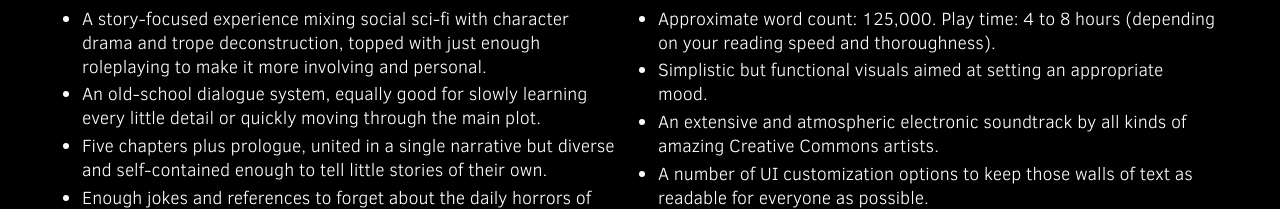
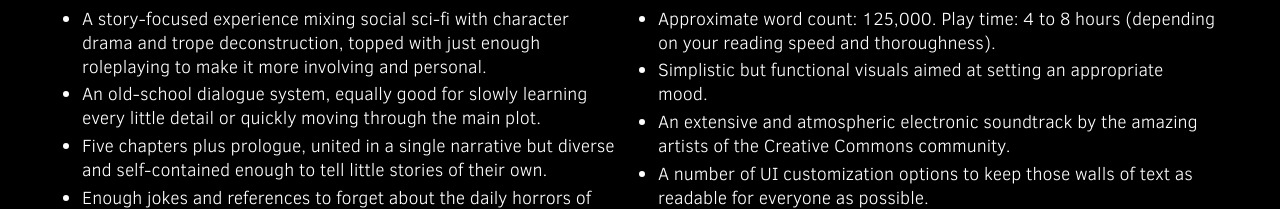
Before and after one commit to nsndp/swf-webpage, a plain HTML site: page index.html in a window 1280 px wide. Shown: the part 836-1045 px from the top of the page. Drawn offline with Linux system fonts and the light colour scheme.

Commit message:
Add files via upload

```diff
--- a/index.html
+++ b/index.html
@@ -41,7 +41,7 @@
 			<div id="feat2" class="features-column-2"><ul>
 				<li>Approximate word count: 125,000. Play time: 4 to 8 hours (depending on your reading speed and thoroughness).</li>
 				<li>Simplistic but functional visuals aimed at setting an appropriate mood.</li>
-				<li>An extensive and atmospheric electronic soundtrack by all kinds of amazing Creative Commons artists.</li>
+				<li>An extensive and atmospheric electronic soundtrack by the amazing artists of the Creative Commons community.</li>
 				<li>A number of UI customization options to keep those walls of text as readable for everyone as possible.</li>
 				<li>Modest system requirements (a decade-old PC should do).</li>
 				<li>You'll have some choices, but they don't really matter. Or do they?</li>
```
